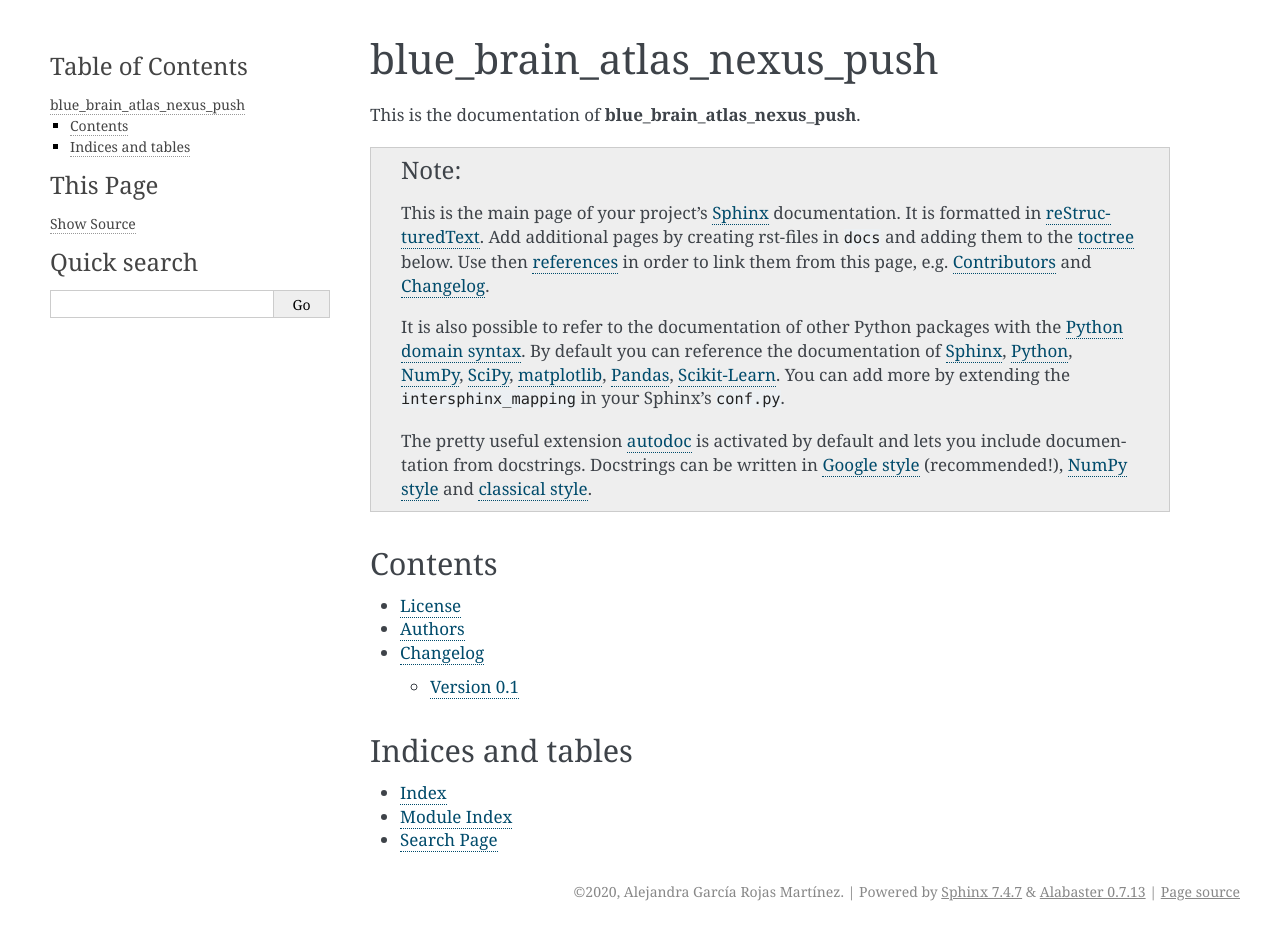
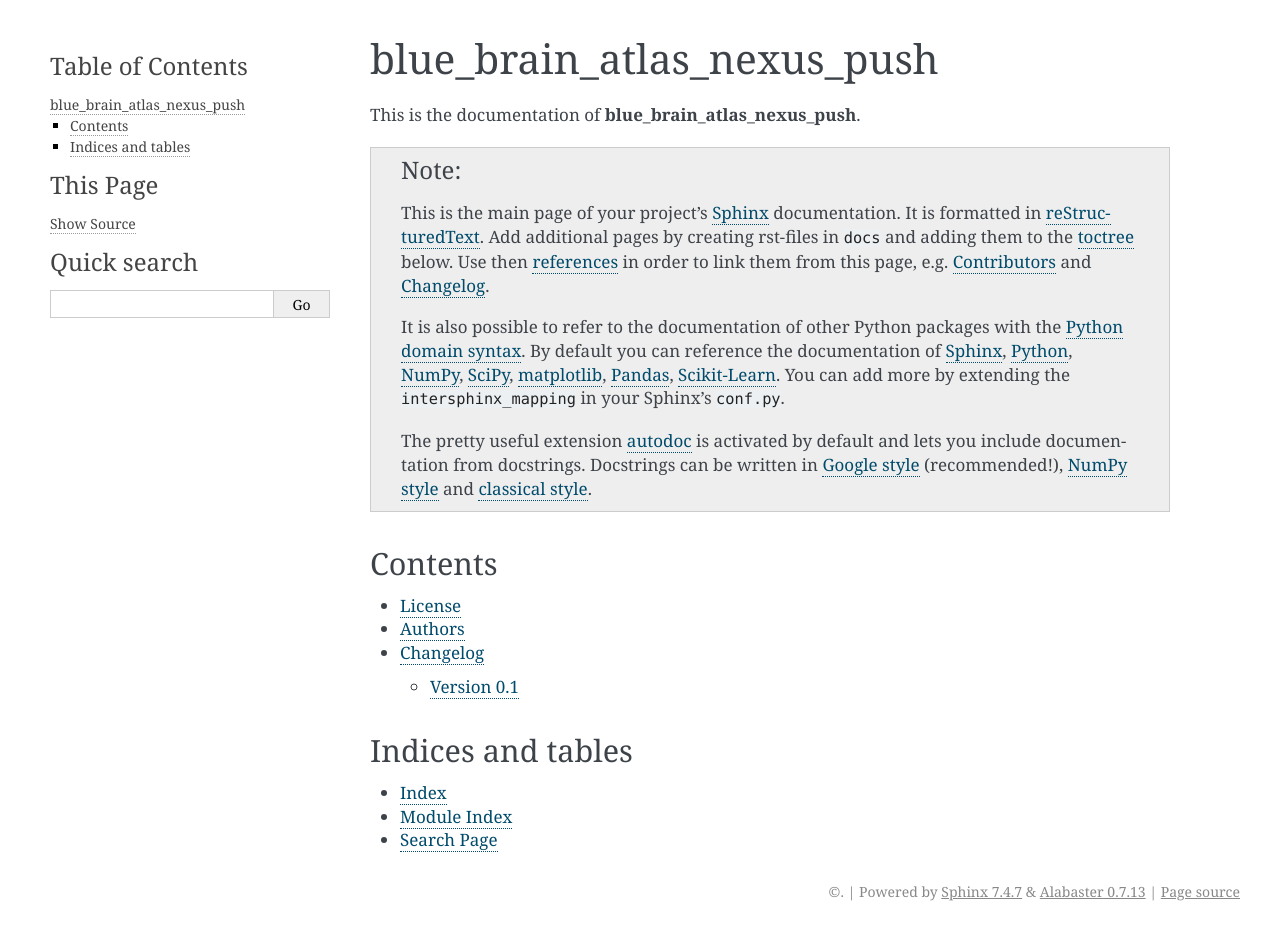
Before and after one commit to BlueBrain/bbp-data-push, a Sphinx documentation site: the page built from docs/index.rst, in a window 1280 px wide. Built offline with Sphinx 7.4.7, drawn with Linux system fonts in a browser that asks for light colours; pages that are not in the unit, such as notebooks, are missing from menus; the version number is read from the project's files by our own code.

Commit message:
Update conf.py

```diff
--- a/docs/conf.py
+++ b/docs/conf.py
@@ -82,7 +82,7 @@ master_doc = 'index'
 
 # General information about the project.
 project = u'blue_brain_atlas_nexus_push'
-copyright = u'2020, Alejandra García Rojas Martínez'
+#copyright = u
 
 # The version info for the project you're documenting, acts as replacement for
 # |version| and |release|, also used in various other places throughout the
```
